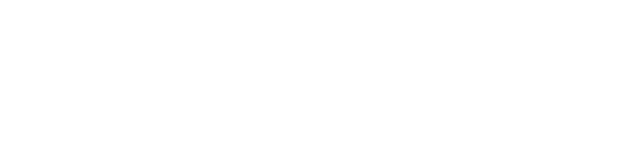
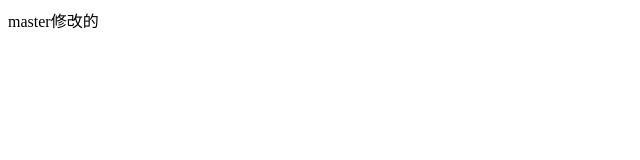
Before and after one commit to compaqnx9000/demo, a plain HTML site: page index.html in a window 1280 px wide. Shown: the whole page, without its empty margins (0-640 px from the left). Drawn offline with Linux system fonts and the light colour scheme.

Commit message:
master 修改

```diff
--- a/index.html
+++ b/index.html
@@ -9,7 +9,7 @@
 </head>
 
 <body>
-
+    <div>master修改的</div>
 </body>
 
 </html>
```
